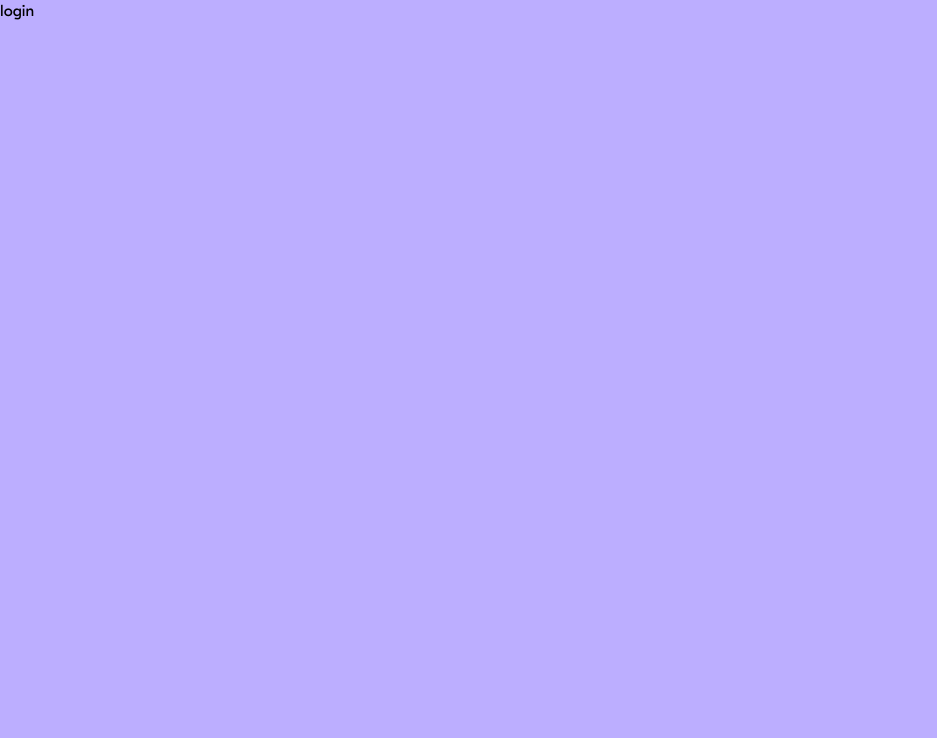
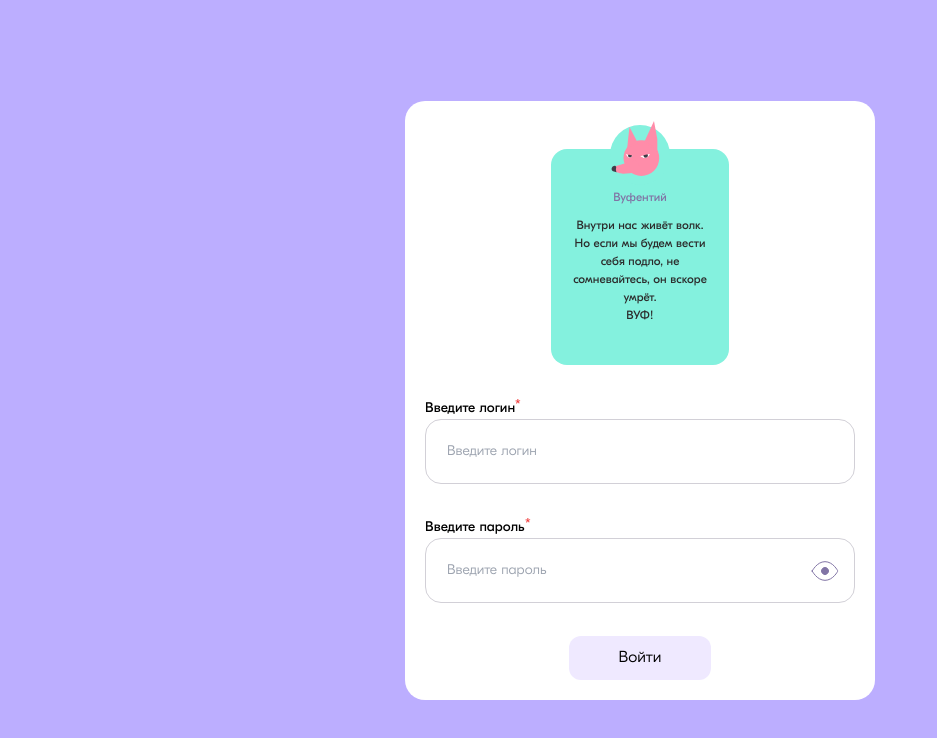
Before and after one commit to AiorNerok/the_youth_USSR, a React (Create React App) app in the folder client/: page /login in a window 1280 px wide. Shown: the top 738 px of the page, without its empty margins (0-937 px from the left). Built offline with nearby package versions, Linux system fonts and the light colour scheme.

Commit message:
login page done

```diff
--- a/client/package.json
+++ b/client/package.json
@@ -16,6 +16,7 @@
     "nanoid": "^4.0.1",
     "react": "^18.2.0",
     "react-dom": "^18.2.0",
+    "react-hook-form": "^7.43.1",
     "react-router-dom": "^6.8.1",
     "react-scripts": "5.0.1",
     "sort-by": "^1.2.0",
--- a/client/src/pages/Login.tsx
+++ b/client/src/pages/Login.tsx
@@ -1,9 +1,76 @@
-import { FC } from "react";
+import { Assistant } from "components";
+import { useCallback, useMemo, useState } from "react";
+import { useForm, SubmitHandler } from "react-hook-form";
+import { AsterikIcon, PasswordIcon, PasswordShowIcon } from "shared/icon";
 
-export const Login:FC = ()=>{
-    return(
-        <div>
-            login
+type Inputs = {
+  username: string;
+  password: string;
+};
+
+export const Login = () => {
+  const [showPass, setShowPass] = useState<boolean>(true);
+
+  const AssistantCallBack = useMemo(() => <Assistant />, []);
+
+  const togglePass = () => setShowPass(!showPass);
+
+  const {
+    register,
+    handleSubmit,
+    reset,
+    formState: { errors },
+  } = useForm<Inputs>();
+
+  const onSubmit: SubmitHandler<Inputs> = (data) => console.log(data);
+
+  return (
+    <div className="flex items-center justify-center min-h-screen">
+      <form
+        onSubmit={handleSubmit(onSubmit)}
+        className="bg-uiColor-white space-y-[33px] flex flex-col w-[470px] items-center pt-12 pb-5 rounded-[20px]"
+      >
+        {AssistantCallBack}
+        <label className="w-full px-5">
+          <b className="flex font-regular text-3">
+            Введите логин <AsterikIcon />
+          </b>
+          <input
+            className="w-full border border-uiColor-gray-2 rounded-2xl text-3 font-light p-[21px] outline-none bg-transparent focus:border-[#339AF0]"
+            {...register("username", { required: true })}
+            placeholder="Введите логин"
+            style={{
+              borderColor: errors.username ? "#F03E3E" : "",
+            }}
+          />
+        </label>
+
+        <div className="w-full px-5 relative">
+          <label>
+            <b className="flex font-regular text-3">
+              Введите пароль <AsterikIcon />
+            </b>
+
+            <div className="relative">
+              <input
+                className="w-full border border-uiColor-gray-2 rounded-2xl text-3 font-light p-[21px] outline-none bg-transparent focus:border-[#339AF0]"
+                placeholder="Введите пароль"
+                {...register("password", { required: true })}
+                style={{
+                  borderColor: errors.password ? "#F03E3E" : "",
+                }}
+              />
+            </div>
+          </label>
+          <span onClick={togglePass} className="absolute right-9 top-[40px]">
+            {showPass ? <PasswordIcon /> : <PasswordShowIcon />}
+          </span>
         </div>
-    )
-}
+
+        <button className="outline-none bg-uiColor-violet-1 text-4 font-light px-[50px] py-[10px] rounded-xl">
+          Войти
+        </button>
+      </form>
+    </div>
+  );
+};
--- /dev/null
+++ b/client/src/shared/icon/asterisk.tsx
@@ -0,0 +1,16 @@
+import { FC } from "react";
+
+export const AsterikIcon: FC = () => (
+  <svg
+    width="6"
+    height="6"
+    viewBox="0 0 6 6"
+    fill="none"
+    xmlns="http://www.w3.org/2000/svg"
+  >
+    <path
+      d="M5.292 3.118L4.97 2.152L3.29 2.782L3.374 0.99H2.338L2.422 2.796L0.742 2.166L0.42 3.132L2.156 3.622L1.036 5.022L1.862 5.638L2.856 4.112L3.85 5.624L4.676 5.008L3.556 3.608L5.292 3.118Z"
+      fill="#F03E3E"
+    />
+  </svg>
+);
--- a/client/src/shared/icon/index.ts
+++ b/client/src/shared/icon/index.ts
@@ -20,3 +20,6 @@ export * from './balance'
 export * from './career_path'
 export * from './mentor'
 export * from './employees'
+export * from './asterisk'
+export * from './password'
+export * from './passwordShow'
--- /dev/null
+++ b/client/src/shared/icon/password.tsx
@@ -0,0 +1,25 @@
+import { FC } from "react";
+
+export const PasswordIcon: FC = () => (
+  <svg
+    width="28"
+    height="28"
+    viewBox="0 0 28 28"
+    fill="none"
+    xmlns="http://www.w3.org/2000/svg"
+  >
+    <path
+      d="M1.16699 14.0001C1.16699 14.0001 5.83366 4.66675 14.0003 4.66675C22.167 4.66675 26.8337 14.0001 26.8337 14.0001C26.8337 14.0001 22.167 23.3334 14.0003 23.3334C5.83366 23.3334 1.16699 14.0001 1.16699 14.0001Z"
+      stroke="#8174A5"
+      strokeLinecap="round"
+      strokeLinejoin="round"
+    />
+    <path
+      d="M14 17.5C15.933 17.5 17.5 15.933 17.5 14C17.5 12.067 15.933 10.5 14 10.5C12.067 10.5 10.5 12.067 10.5 14C10.5 15.933 12.067 17.5 14 17.5Z"
+      fill="#8174A5"
+      stroke="#8174A5"
+      strokeLinecap="round"
+      strokeLinejoin="round"
+    />
+  </svg>
+);
--- /dev/null
+++ b/client/src/shared/icon/passwordShow.tsx
@@ -0,0 +1,23 @@
+import { FC } from "react";
+
+export const PasswordShowIcon: FC = () => (
+  <svg
+    width="28"
+    height="28"
+    viewBox="0 0 28 28"
+    fill="none"
+    xmlns="http://www.w3.org/2000/svg"
+  >
+    <path
+      d="M1.16699 14.0001C1.16699 14.0001 5.83366 4.66675 14.0003 4.66675C22.167 4.66675 26.8337 14.0001 26.8337 14.0001C26.8337 14.0001 22.167 23.3334 14.0003 23.3334C5.83366 23.3334 1.16699 14.0001 1.16699 14.0001Z"
+      stroke="#8174A5"
+      strokeLinecap="round"
+      strokeLinejoin="round"
+    />
+    <path
+      d="M26.5107 1.81226L1.77832 26.5447"
+      stroke="#8174A5"
+      strokeLinecap="round"
+    />
+  </svg>
+);
--- a/client/src/store/useUserStore.ts
+++ b/client/src/store/useUserStore.ts
@@ -1,19 +1,18 @@
 import { create } from "zustand";
 import { persist, createJSONStorage } from "zustand/middleware";
 
-export const useUserStore = create(
+export const useUserStorage = create(
   persist(
     (set, get) => ({
       user: {
-        nickname: "",
+        name: "",
         password: "",
       },
-      login: () => set({ user: {} }),
-      logout: () => set({ user: {} }),
+      login: () => ({}),
+      logout: () => ({}),
     }),
     {
       name: "user",
-      storage: createJSONStorage(() => sessionStorage),
     }
   )
 );
--- a/client/tailwind.config.js
+++ b/client/tailwind.config.js
@@ -13,6 +13,7 @@ module.exports = {
     colors: {
       uiColor: {
         gray: "#F7F6F9",
+        "gray-2": "#D2D0D7",
         "gray-3": "#F9F9F9",
         white: "#fff",
         violet: "#BCAEFF",
```
Also changed, not shown: 2 other files (tests, documents, lock files or other folders).
